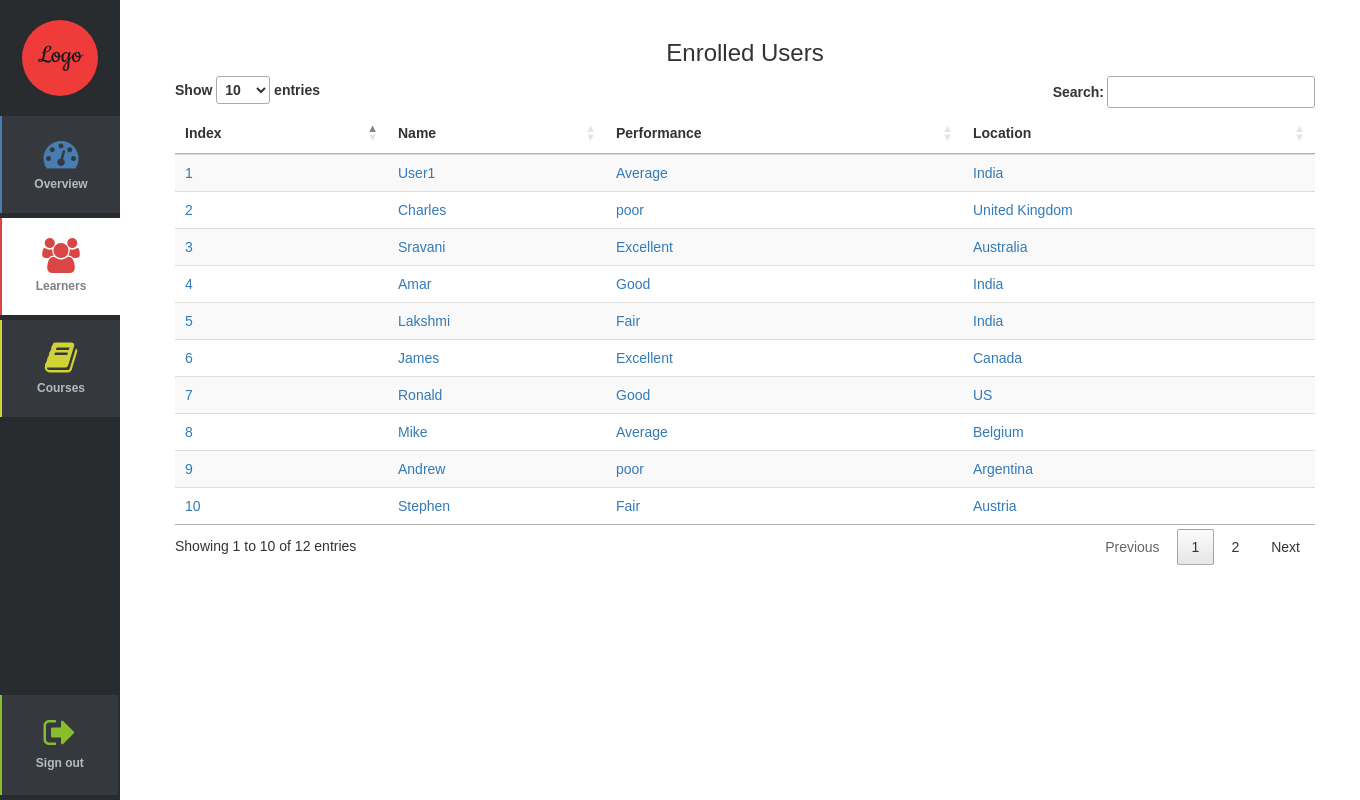
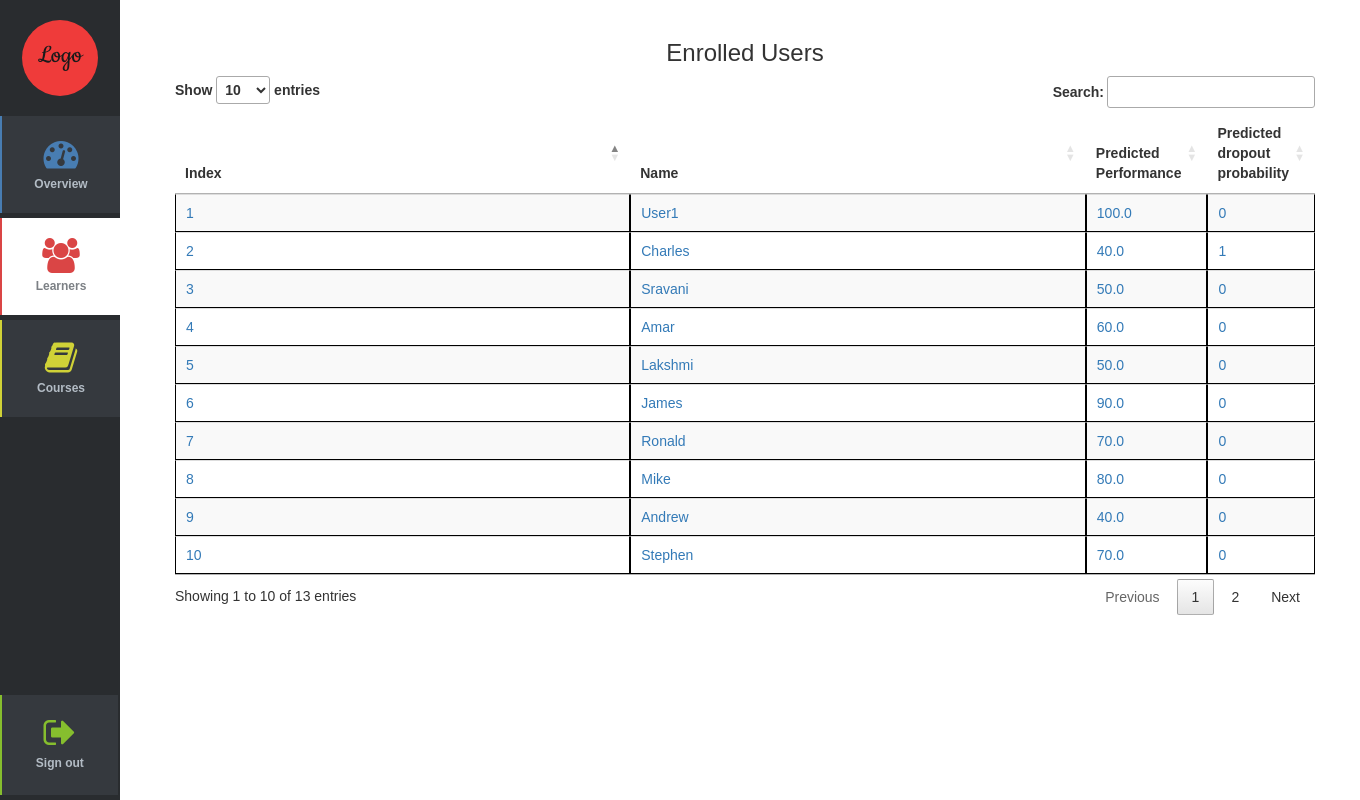
Before and after one commit to thiliniperera/MOOCers, a Flask app: page /learners in a window 1360 px wide. Run offline with Flask 2, Linux system fonts and the light colour scheme; the visitor is signed in with stand-in values (Sample User, id 1); some libraries are stand-ins or nearby versions.

Commit message:
learner profile popup

```diff
--- a/Server/Server.py
+++ b/Server/Server.py
@@ -1,5 +1,5 @@
 # coding=utf-8
-from flask import Flask, render_template, request, redirect, url_for, send_from_directory
+from flask import Flask, render_template, request, redirect, url_for, send_from_directory, json
 from Settings import Configurations
 import pandas as pd
 import os
@@ -16,6 +16,8 @@ users = {'kasun': {'pw': 'pass'},
          'admin': {'pw': 'admin'},
          'demo': {'pw': 'demo'}}
 
+initialFile = 'static/assets/students.csv'
+df = pd.read_csv(initialFile, nrows=200)
 
 class User(flask_login.UserMixin):
     pass
@@ -51,12 +53,14 @@ def login():
         return render_template('login.html')
 
     try:
-        uName = request.form['email']
+        uName = request.form['username']
         if request.form['password'] == users[uName]['pw']:
             user = User()
             user.id = uName
             flask_login.login_user(user)
             return redirect(url_for('platform'))
+        else:
+            return render_template('login.html', message='username or password mismatch!')
     except:
         return render_template('login.html', message='username or password mismatch!')
 
@@ -70,7 +74,7 @@ def protected():
 @app.route('/logout')
 def logout():
     flask_login.logout_user()
-    return redirect(url_for('login'))
+    return json.dumps({'success': True}), 200, {'ContentType': 'application/json'}
 
 
 @login_manager.unauthorized_handler
@@ -93,25 +97,25 @@ def platform():
 @app.route('/learners')
 @flask_login.login_required
 def learners():
-    initialFile = 'static/assets/students.csv'
-    df = pd.read_csv(initialFile, nrows=200)
 
     mylist = []
     for index, row in df.iterrows():
-        an_item = dict(id=row['index'], name=row['name'], grade=row['grade'], location=row['location'], href=index)
+        an_item = dict(id=row['index'], name=row['name'], grade=row['performance'], dropout=row['dropout_status'], href=index)
         mylist.append(an_item)
     # df=df.apply(lambda x: '<a href="http://example.com/{0}">link</a>'.format(x))
     # print mylist
     return render_template('learners.html', mylist=mylist)
 
 
-@app.route('/learners/<userid>')
+@app.route('/user_profile/<userid>')
 @flask_login.login_required
 def getUserinfo(userid=None):
-    initial_file = 'static/assets/students.csv'
-    df = pd.read_csv(initial_file, nrows=200)
     # print df.irow(userid)
-    return render_template('user.html', name=df.irow(userid))
+    row=df.irow(userid)
+
+    return render_template('learner_profile.html', name=row['name'], performance=row['performance'], dropout=row['dropout_status'],
+                           location=row['location'], forum_score=row['forum_score'],
+                           gender=row['gender'],year_of_birth=row['year_of_birth'], level_of_education=row['level_of_education'])
 
 
 @app.route('/csv')
@@ -128,6 +132,7 @@ def readDF():
 def forum(courseid):
     return render_template('forum.html')
 
+
 @app.route('/course/dropout/<courseid>')
 @flask_login.login_required
 def dropout(courseid):
@@ -138,12 +143,12 @@ def dropout(courseid):
     for index, row in df.iterrows():
         an_item = dict(id=row['index'], name=row['name'], grade=row['grade'], location=row['location'], href=index)
         mylist.append(an_item)
-    return render_template('course_dropouts.html',mylist=mylist)
+    return render_template('course_dropouts.html', mylist=mylist)
+
 
 @app.route('/json/<path:path>')
 @flask_login.login_required
 def send_json(path):
-    print path
     return send_from_directory(app.static_folder, path)
 
 @app.route('/community/<courseid>')
--- a/Server/static/assets/students.csv
+++ b/Server/static/assets/students.csv
@@ -1,13 +1,14 @@
-index,name,location,grade
-001,User1,India,Average
-002,Charles,United Kingdom,poor
-003,Sravani,Australia,Excellent
-004,Amar,India,Good
-005,Lakshmi,India,Fair
-006,James,Canada,Excellent
-007,Ronald,US,Good
-008,Mike,Belgium,Average
-009,Andrew,Argentina,poor
-010,Stephen,Austria,Fair
-011,Sara,China,poor
-012,JonRoot,Argentina,Fair
+index,name,location,performance,dropout_status,forum_score,gender,year_of_birth,level_of_education
+1,User1,India,1,0,0.4,m,1985,Doctorate
+2,Charles,United Kingdom,0.4,1,0.6,m,1986,Doctorate
+3,Sravani,Australia,0.5,0,0.8,f,1990,Masters or professional degree
+4,Amar,India,0.6,0,1,m,1988,Secondary/High School
+5,Lakshmi,India,0.5,0,0.1,m,1989,Bachelors
+6,James,Canada,0.9,0,0.2,f,1990,Secondary/High School
+7,Ronald,US,0.7,0,0.3,f,1991,Secondary/High School
+8,Mike,Belgium,0.8,0,0.4,m,1992,Associates
+9,Andrew,Argentina,0.4,0,0.5,m,1993,Masters or professional degree
+10,Stephen,Austria,0.7,0,0.6,m,1989,Bachelors
+11,Sara,China,0.5,1,0.7,f,1990,Bachelors
+12,JonRoot,Argentina,0.6,0,0.8,m,1991,Bachelors
+13,Ann,US,0.7,0,0.9,m,1879,Doctorate
--- a/Server/static/css/leaner_style.css
+++ b/Server/static/css/leaner_style.css
@@ -0,0 +1,10 @@
+table{
+    width: 100%;
+    border-collapse:collapse;
+}
+
+td{
+    width: 50%;
+    text-align: left;
+    border: 1px solid black;
+}
--- a/Server/static/css/sidebar-left.css
+++ b/Server/static/css/sidebar-left.css
@@ -205,20 +205,22 @@ body {
     height: 100%;
     background-color: black;
     z-index: 1001;
-  -moz-opacity: 0.8;
-  opacity: .80;
+    background-color: rgba(0, 0, 0, 0.4);
     filter: alpha(opacity=80);
 }
+
 .white_content {
     display: none;
     position: absolute;
-  top: 25%;
-  left: 25%;
-  width: 50%;
-  height: 50%;
+    top: 15%;
+    left: 30%;
+    width: 40%;
+    height: 70%;
     padding: 16px;
-  border: 16px solid orange;
+    box-shadow: 0px 0px 10px 2px rgba(26, 26, 26, 0.4);
+	border-radius: 3px;
     background-color: white;
     z-index: 1002;
     overflow: auto;
+    text-align: center;
 }
--- a/Server/templates/learners.html
+++ b/Server/templates/learners.html
@@ -16,18 +16,17 @@
         <tr>
             <th>Index</th>
             <th>Name</th>
-            <th>Performance</th>
-            <th>Location</th>
+            <th>Predicted Performance</th>
+            <th>Predicted dropout probability</th>
         </tr>
         </thead>
         <tbody>
         {% for n in mylist %}
-        <a href="#">
             <tr>
-                <td><a href="javascript:void(0)" onclick="displayLearners()">{{n.id}}</a></td>
-                <td><a href="learners/{{n.href}}">{{n.name}}</a></td>
-                <td><a href="learners/{{n.href}}">{{n.grade}}</a></td>
-                <td><a href="learners/{{n.href}}">{{n.location}}</a></td>
+                <td><a href="javascript:void(0)" onclick="displayLearners({{n.href}})">{{n.id}}</a></td>
+                <td><a href="javascript:void(0)" onclick="displayLearners({{n.href}})">{{n.name}}</a></td>
+                <td><a href="javascript:void(0)" onclick="displayLearners({{n.href}})">{{n.grade*100}}</a></td>
+                <td><a href="javascript:void(0)" onclick="displayLearners({{n.href}})">{{n.dropout}}</a></td>
             </tr>
             {%- endfor %}
         </tbody>
@@ -46,15 +45,17 @@
 
 <script>
     $(function () {
-         $('.sidebar-links > a.link-red').addClass('selected');
+        $('.sidebar-links > a.link-red').addClass('selected');
     });
 
-    var displayLearners = function () {
-            $.ajax({url: "/user_profile", success: function(result){
-        $('body').append(result);
-                document.getElementById('learner').style.display='block';
-                document.getElementById('fade').style.display='block';
-    }});
+    var displayLearners = function (userID) {
+        $.ajax({
+            url: "/user_profile/" + userID, success: function (result) {
+                $('#fade').html(result);
+                document.getElementById('learner').style.display = 'block';
+                document.getElementById('fade').style.display = 'block';
+            }
+        });
     }
 </script>
 {% endblock %}
--- a/Server/templates/login.html
+++ b/Server/templates/login.html
@@ -25,7 +25,7 @@
 <div class="form">
     <div class="thumbnail"><img src="https://s3-us-west-2.amazonaws.com/s.cdpn.io/169963/hat.svg"/></div>
     <form class="register-form" action="/register" method="post">
-        <input type="text" name="email"  placeholder="email"/>
+        <input type="text" name="username"  placeholder="username"/>
         <input type="password" name="password" placeholder="password"/>
         <input type="password" name="password" placeholder="confirm password"/>
         <button>create</button>
@@ -33,7 +33,7 @@
     </form>
     <form class="login-form" action="/login" method="post">
         <p class="message error">{{message}}</p>
-        <input name="email" type="text" placeholder="email"/>
+        <input name="username" type="text" placeholder="username"/>
         <input name="password" type="password" placeholder="password"/>
         <button type="submit" >login</button>
         <p class="message">Not registered? <a href="#">Create an account</a></p>
```
Also changed, not shown: Server/templates/learner_profile.html (+11 -3 lines). Lines whose indentation alone changed are shown as unchanged.
